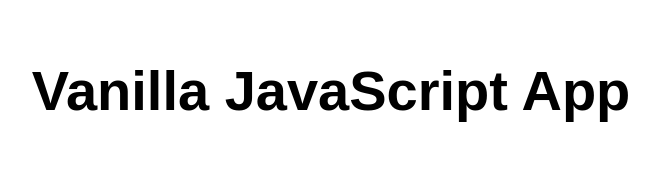
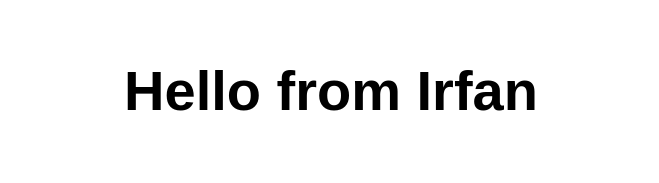
Before and after one commit to irfanarafat16/AzureDevOps, a plain HTML site: page src/index.html in a window 1280 px wide. Shown: the whole page, without its empty margins (309-968 px from the left). Drawn offline with Linux system fonts and the light colour scheme.

Commit message:
change in index page

```diff
--- a/src/index.html
+++ b/src/index.html
@@ -10,7 +10,7 @@
 
 <body>
   <main>
-    <h1>Vanilla JavaScript App</h1>
+    <h1>Hello from Irfan</h1>
   </main>
 </body>
 
```
